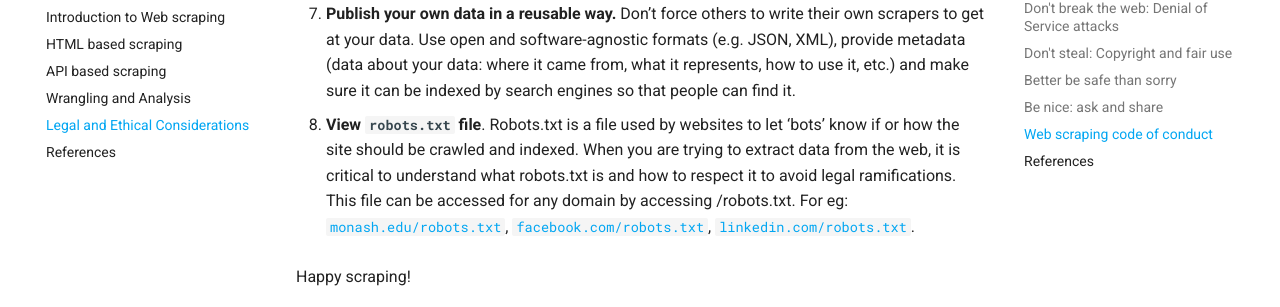
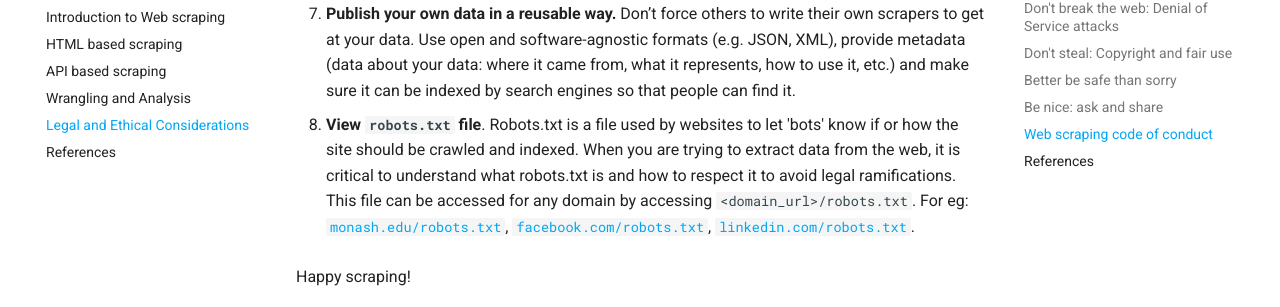
Before and after one commit to MonashDataFluency/python-web-scraping, an MkDocs documentation site: the page built from markdowns/section-5-legal-and-ethical-considerations.md, in a window 1280 px wide and 900 px high, scrolled down 3120 px. Shown: the part 145-452 px from the top of the window. Built offline with MkDocs 1.6.1 and Material for MkDocs 9.7.7, drawn with Linux system fonts in a browser that asks for light colours; comment, search, counter and statistics services are not loaded.

Commit message:
typo fix for legal section

```diff
--- a/docs/section-5-legal-and-ethical-considerations/index.html
+++ b/docs/section-5-legal-and-ethical-considerations/index.html
@@ -537,7 +537,7 @@ intellectual property (copyright) legislation in effect in your country.
 <p><strong>Publish your own data in a reusable way.</strong> Don’t force others to write their own scrapers to get at your data. Use open and software-agnostic formats (e.g. JSON, XML), provide metadata (data about your data: where it came from, what it represents, how to use it, etc.) and make sure it can be indexed by search engines so that people can find it.</p>
 </li>
 <li>
-<p><strong>View <code>robots.txt</code> file</strong>. Robots.txt is a file used by websites to let ‘bots’ know if or how the site should be crawled and indexed. When you are trying to extract data from the web, it is critical to understand what robots.txt is and how to respect it to avoid legal ramifications. This file can be accessed for any domain by accessing <domain_url>/robots.txt. For eg: <a href="https://www.monash.edu/robots.txt"><code>monash.edu/robots.txt</code></a>, <a href="https://www.facebook.com/robots.txt"><code>facebook.com/robots.txt</code></a>, <a href="https://www.linkedin.com/robots.txt"><code>linkedin.com/robots.txt</code></a>.</p>
+<p><strong>View <code>robots.txt</code> file</strong>. Robots.txt is a file used by websites to let 'bots' know if or how the site should be crawled and indexed. When you are trying to extract data from the web, it is critical to understand what robots.txt is and how to respect it to avoid legal ramifications. This file can be accessed for any domain by accessing <code>&lt;domain_url&gt;/robots.txt</code>. For eg: <a href="https://www.monash.edu/robots.txt"><code>monash.edu/robots.txt</code></a>, <a href="https://www.facebook.com/robots.txt"><code>facebook.com/robots.txt</code></a>, <a href="https://www.linkedin.com/robots.txt"><code>linkedin.com/robots.txt</code></a>.</p>
 </li>
 </ol>
 <p>Happy scraping!</p>
--- a/markdowns/section-5-legal-and-ethical-considerations.md
+++ b/markdowns/section-5-legal-and-ethical-considerations.md
@@ -73,7 +73,7 @@ This all being said, if you adhere to the following simple rules, you will proba
 
 7. __Publish your own data in a reusable way.__ Don’t force others to write their own scrapers to get at your data. Use open and software-agnostic formats (e.g. JSON, XML), provide metadata (data about your data: where it came from, what it represents, how to use it, etc.) and make sure it can be indexed by search engines so that people can find it.
 
-8. __View `robots.txt` file__. Robots.txt is a file used by websites to let ‘bots’ know if or how the site should be crawled and indexed. When you are trying to extract data from the web, it is critical to understand what robots.txt is and how to respect it to avoid legal ramifications. This file can be accessed for any domain by accessing <domain_url>/robots.txt. For eg: [`monash.edu/robots.txt`](https://www.monash.edu/robots.txt), [`facebook.com/robots.txt`](https://www.facebook.com/robots.txt), [`linkedin.com/robots.txt`](https://www.linkedin.com/robots.txt).
+8. __View `robots.txt` file__. Robots.txt is a file used by websites to let 'bots' know if or how the site should be crawled and indexed. When you are trying to extract data from the web, it is critical to understand what robots.txt is and how to respect it to avoid legal ramifications. This file can be accessed for any domain by accessing `<domain_url>/robots.txt`. For eg: [`monash.edu/robots.txt`](https://www.monash.edu/robots.txt), [`facebook.com/robots.txt`](https://www.facebook.com/robots.txt), [`linkedin.com/robots.txt`](https://www.linkedin.com/robots.txt).
 
 Happy scraping!
 
```
Also changed, not shown: docs/search/search_index.json, 1 other file.
